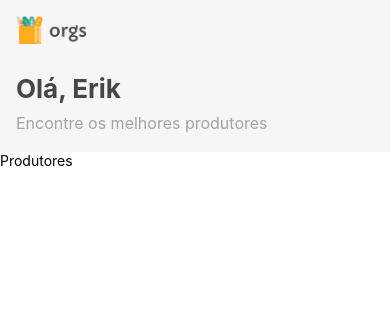
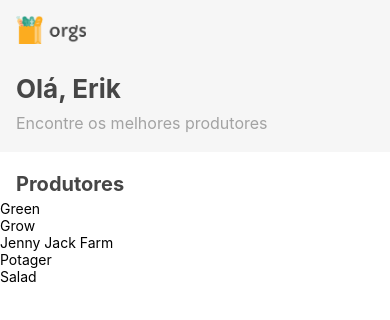
Before and after one commit to mtserik/orgsHooks, a React Native app: screen / in a window 390 px wide. Shown: the top 320 px of the page. Built offline with nearby package versions, Linux system fonts and the light colour scheme.

Commit message:
Adicionando os states com useState e setState, organizando a lista com FlatList e alterando o componente Topo para ficar dentro de Produtores

```diff
--- a/App.js
+++ b/App.js
@@ -1,12 +1,18 @@
 import React from "react";
-import { SafeAreaView } from "react-native";
+import { SafeAreaView, StyleSheet } from "react-native";
 
 import Home from "./src/telas/Home";
 
 function App () {
-  return <SafeAreaView>
+  return <SafeAreaView style={estilos.tela}>
       <Home />
   </SafeAreaView>
 }
 
+const estilos = StyleSheet.create({
+  tela: {
+    flex: 1,
+  }
+});
+
 export default App;
--- a/src/telas/Home/componentes/Produtores.js
+++ b/src/telas/Home/componentes/Produtores.js
@@ -1,13 +1,39 @@
-import React, { useEffect } from "react";
-import { Text } from "react-native";
+import React, { useEffect, useState } from "react";
+import { FlatList, StyleSheet, Text } from "react-native";
 
 import { carregaProdutores } from "../../../servicos/carregaDados";
 
-export default function Produtores() {
+export default function Produtores({ topo: Topo }) {
+    const [titulo, setTitulo] = useState("");
+    const [lista, setLista] = useState("");
+
     useEffect(() =>{
         const retorno = carregaProdutores();
-        console.log(retorno);
+        setTitulo(retorno.titulo);
+        setLista(retorno.lista);
     }, []);
 
-    return <Text>Produtores</Text>
+    const topoLista = () => {
+        return <>
+            <Topo />
+            <Text style={estilos.titulo}>{ titulo} </Text>
+        </>
+    }
+
+    return <FlatList
+    data = {lista}
+    renderItem={({item: {nome}}) => <Text>{ nome }</Text>}
+    keyExtractor={ ({ nome }) => nome}
+    ListHeaderComponent= {topoLista} />
 }
+
+const estilos = StyleSheet.create({
+    titulo: {
+        fontSize: 20,
+        lineHeight: 32,
+        marginHorizontal: 16,
+        marginTop: 16,
+        fontWeight: "bold",
+        color: "#464646"
+    }
+});
--- a/src/telas/Home/index.js
+++ b/src/telas/Home/index.js
@@ -3,9 +3,5 @@
 import Produtores from "./componentes/Produtores";
 
 export default function Home () {
-    return <>
-        <Topo />
-        <Produtores />
-    </>
-
+    return <Produtores topo={Topo}/>
 }
```
